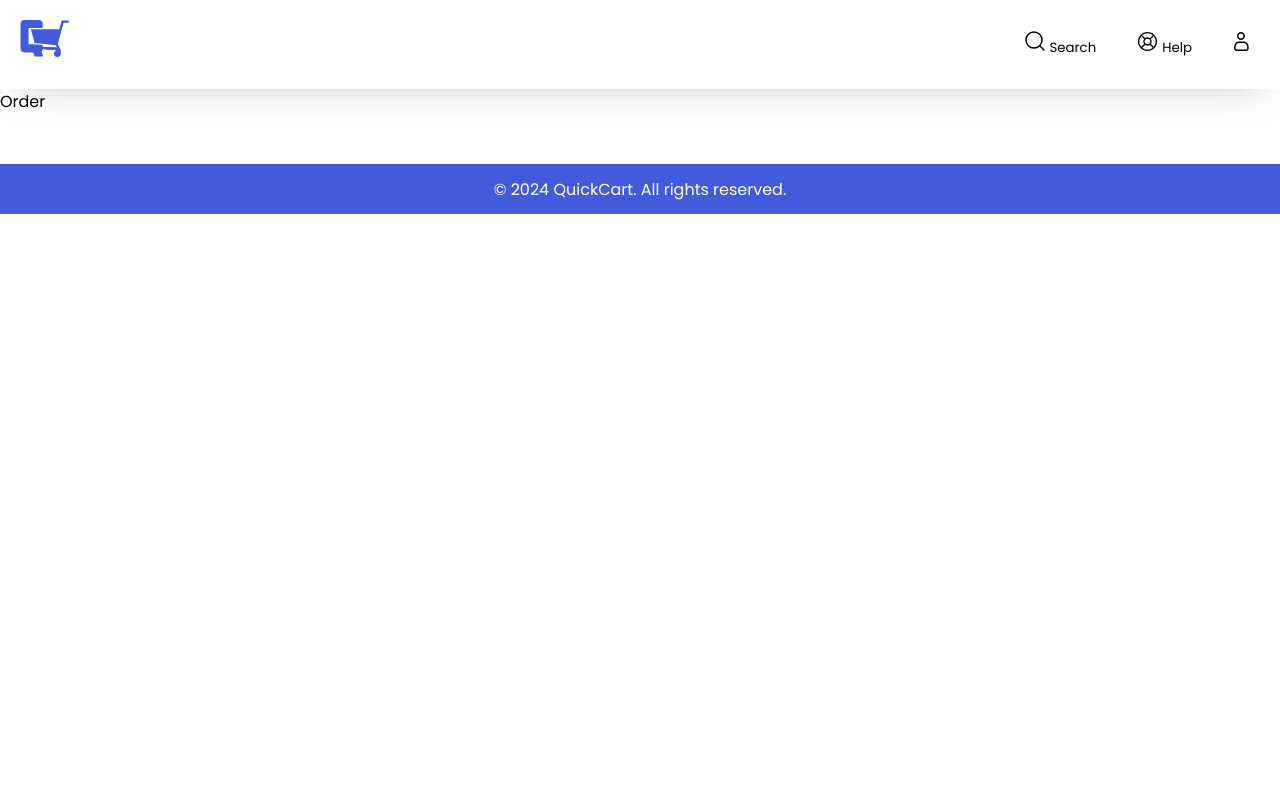
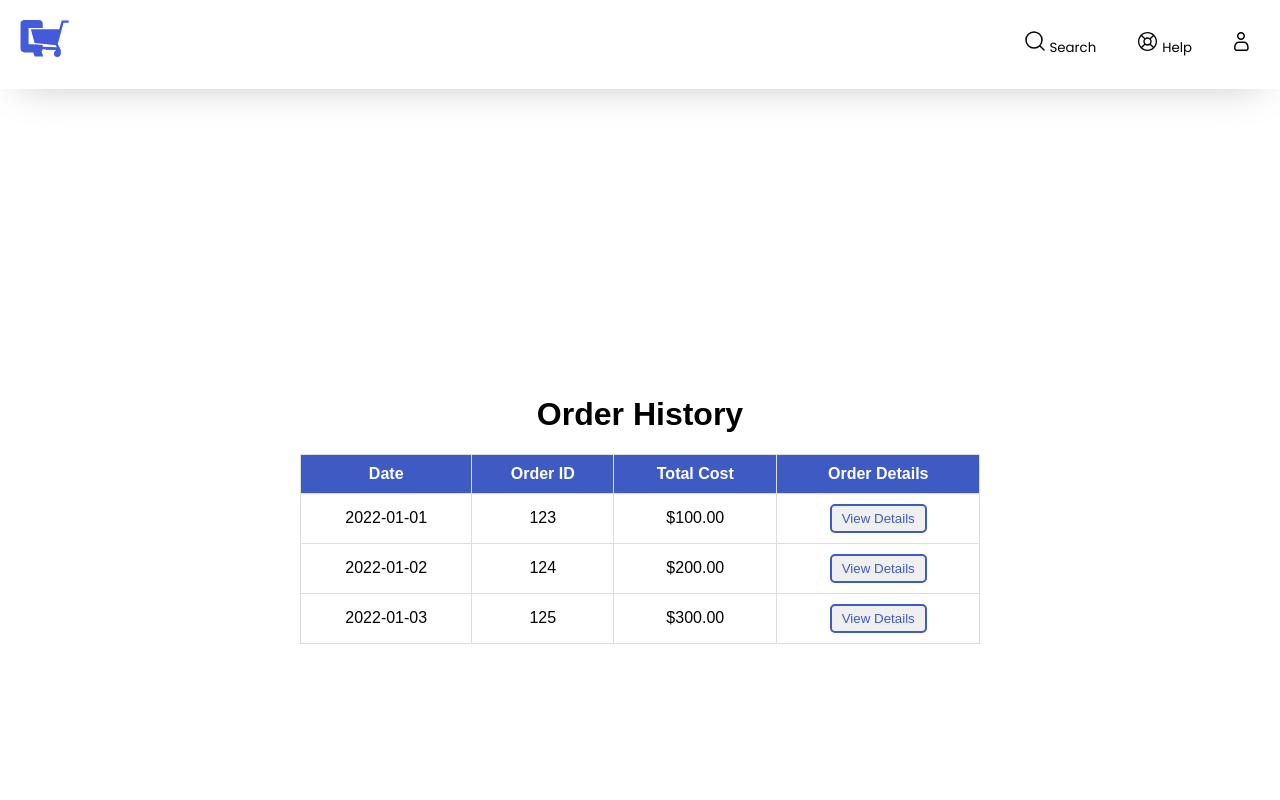
Before and after one commit to edwineas/QuickCart, a React (Create React App) app: page /order in a window 1280 px wide. Shown: the top 800 px of the page. Built offline with nearby package versions, Linux system fonts and the light colour scheme.

Commit message:
Order history completed

```diff
--- a/src/pages/Order/Order.css
+++ b/src/pages/Order/Order.css
@@ -0,0 +1,40 @@
+.order {
+    display: flex;
+    flex-direction: column;
+    align-items: center;
+    justify-content: center;
+    padding: 20px 300px;
+    font-family: Arial, sans-serif;;
+    height: 100vh;
+  }
+
+  .order h2 {
+    color: #333;
+    margin-bottom: 20px;
+  }
+
+  .order table {
+    width: 100%;
+    border-collapse: collapse;
+  }
+
+  .order table, .order th, .order td {
+    border: 1px solid #ddd;
+    padding: 10px;
+    text-align: center;
+  }
+
+  .order th {
+    background-color: #3e5bc3;
+    color: white;
+  }
+
+  .order button {
+    padding: 5px 10px;
+    border: none;
+    border-radius: 5px;
+    border: #3e5bc3 solid 2px;
+    color: #3e5bc3;
+    font-weight: 900px;
+    cursor: pointer;
+  }
--- a/src/pages/Order/Order.jsx
+++ b/src/pages/Order/Order.jsx
@@ -1,9 +1,44 @@
-import React from 'react'
+import React from 'react';
+import './Order.css'; // Import your custom CSS file to make the page attractive
 
 const Order = () => {
+  // Sample data
+  const orders = [
+    { id: '123', date: '2022-01-01', totalCost: '$100.00' },
+    { id: '124', date: '2022-01-02', totalCost: '$200.00' },
+    { id: '125', date: '2022-01-03', totalCost: '$300.00' }
+  ];
+
+  const viewDetails = (orderId) => {
+    // Add your logic to view the details of the order
+    alert(`Viewing details for order ${orderId}`);
+  }
+
   return (
-    <div>Order</div>
-  )
+    <div className="order">
+      <h1>Order History</h1>
+      <table>
+        <thead>
+          <tr>
+            <th>Date</th>
+            <th>Order ID</th>
+            <th>Total Cost</th>
+            <th>Order Details</th>
+          </tr>
+        </thead>
+        <tbody>
+          {orders.map(order => (
+            <tr key={order.id}>
+              <td>{order.date}</td>
+              <td>{order.id}</td>
+              <td>{order.totalCost}</td>
+              <td><button onClick={() => viewDetails(order.id)}>View Details</button></td>
+            </tr>
+          ))}
+        </tbody>
+      </table>
+    </div>
+  );
 }
 
-export default Order
+export default Order;
```
